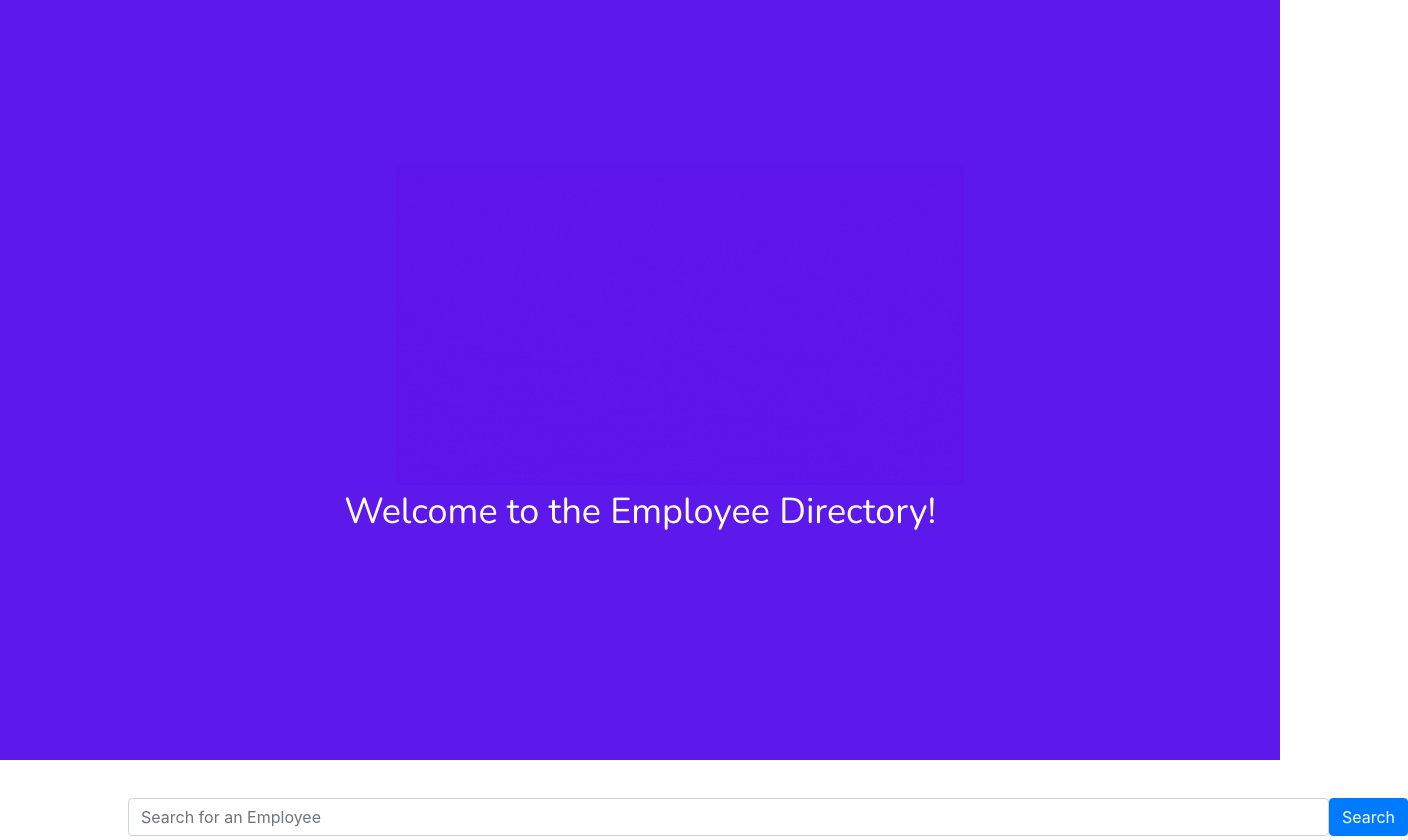
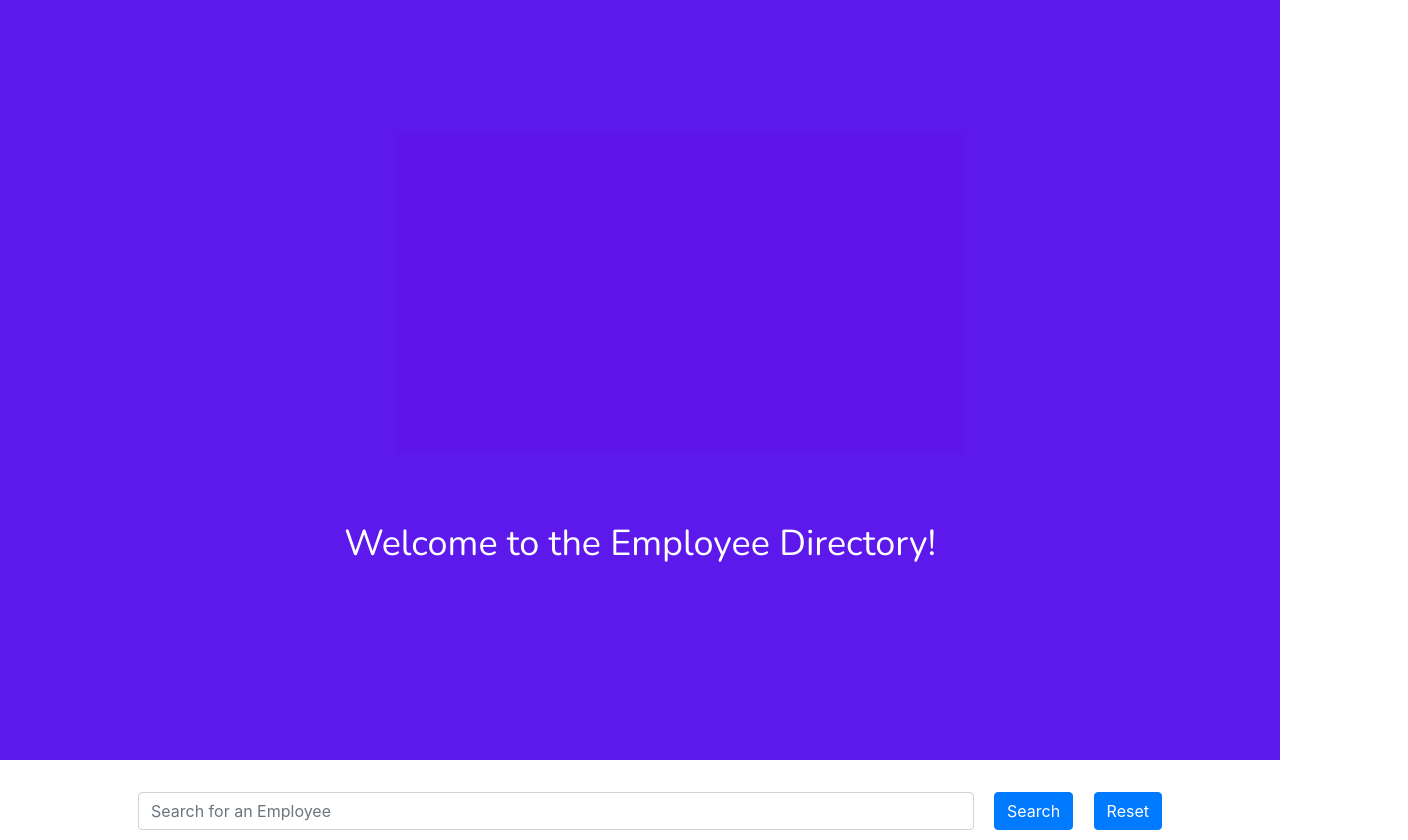
Before and after one commit to Alexandra-Hionis/Employee-Directory, a React (Create React App) app: page / in a window 1280 px wide. Shown: the part 40-880 px from the top of the page, 1408 px wide, since content can reach past the window. Built offline with nearby package versions, Linux system fonts and the light colour scheme.

Commit message:
styles search form. Working on employee continer and table now

```diff
--- a/src/App.css
+++ b/src/App.css
@@ -9,6 +9,7 @@
   height: 40vmin;
   pointer-events: none;
   margin-left: 80px;
+  margin-bottom: 5%;
 }
 
 .App-header {
@@ -24,11 +25,23 @@
 }
 
 /* search */
+.form {
+  margin-top: 2em;
+  width: 80%;
+  margin-left: 10%;
+}
 .input-group {
-  width: 50%;
-  margin: 3% 0 0 10%;
+  margin: 10px;
   position: relative;
   display: flex;
   flex-wrap: wrap;
   align-items: stretch;
 }
+
+#button {
+  margin-left: 2%;
+}
+
+#reset-btn {
+  margin-left: 2%;
+}
--- a/src/components/EmployeeContainer.js
+++ b/src/components/EmployeeContainer.js
@@ -12,3 +12,37 @@ export default function EmployeeContainer() {
         </div>
     )
 }
+
+
+// Table
+
+<table class="table">
+  <thead class="thead-dark">
+    <tr>
+      <th scope="col">#</th>
+      <th scope="col">First</th>
+      <th scope="col">Last</th>
+      <th scope="col">Handle</th>
+    </tr>
+  </thead>
+  <tbody>
+    <tr>
+      <th scope="row">1</th>
+      <td>Mark</td>
+      <td>Otto</td>
+      <td>@mdo</td>
+    </tr>
+    <tr>
+      <th scope="row">2</th>
+      <td>Jacob</td>
+      <td>Thornton</td>
+      <td>@fat</td>
+    </tr>
+    <tr>
+      <th scope="row">3</th>
+      <td>Larry</td>
+      <td>the Bird</td>
+      <td>@twitter</td>
+    </tr>
+  </tbody>
+</table>
--- a/src/components/SearchForm.js
+++ b/src/components/SearchForm.js
@@ -3,25 +3,7 @@ import '../App.css';
 
 function SearchForm(props) {
   return (
-    // <div>
-    // <form>
-    //   <div className="form-group">
-    //     <input
-    //       onChange={props.handleInputChange}
-    //       value={props.value}
-    //       name="search"
-    //       type="text"
-    //       className="form-control"
-    //       placeholder="Search For an Employee"
-    //       id="search"
-    //     />
-    //     <button onClick={props.handleFormSubmit} className="btn btn-primary">
-    //       Search
-    //     </button>
-    //   </div>
-    // </form>
-    // </div>
-    <div>
+    <div className="form">
       <form>
     <div className="input-group">
     <input
@@ -33,7 +15,8 @@ function SearchForm(props) {
     aria-label="Search"
     name="search"
     aria-describedby="search-addon" />
-    <button type="button" class="btn btn-primary">Search</button>
+    <button type="button" className="btn btn-primary" id="button">Search</button>
+    <input type="reset" className="btn btn-primary" id="reset-btn" value="Reset"></input>
     </div>
     </form>
 
```
